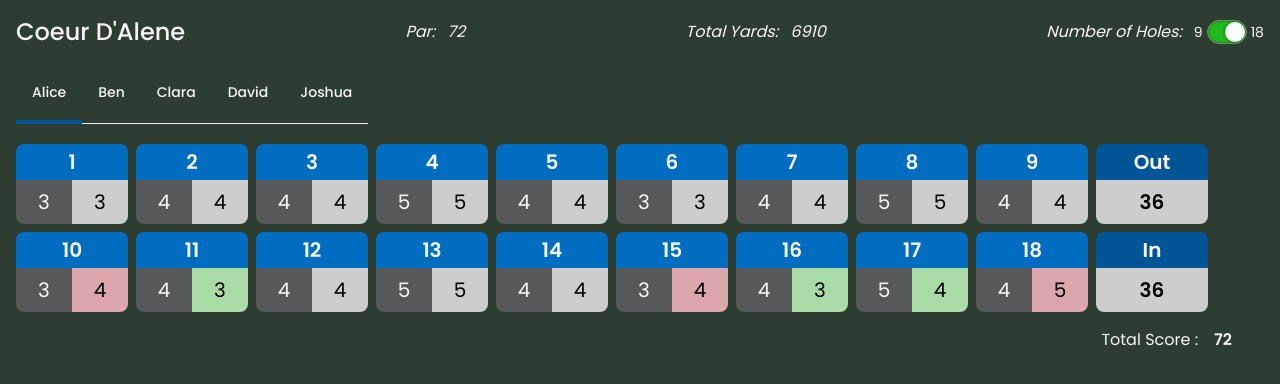
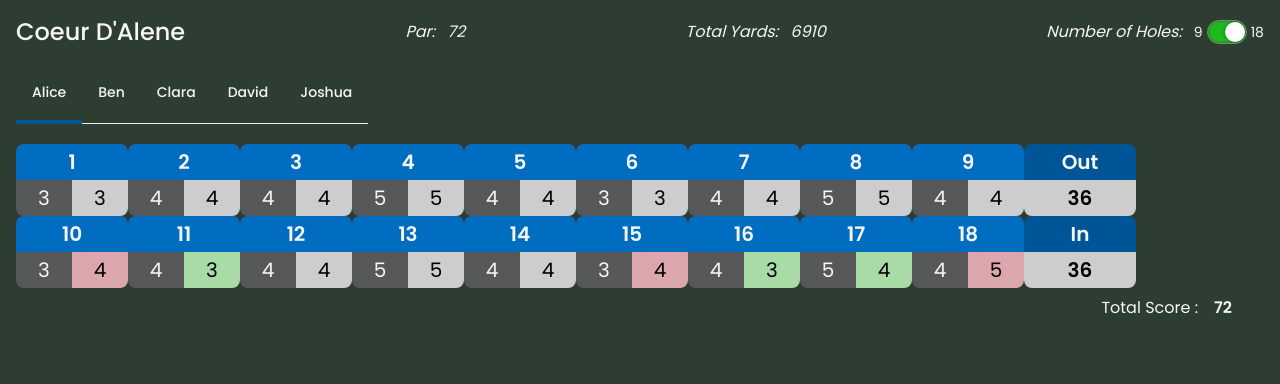
Before and after one commit to briantweed/golf-buddy, a Next.js app: page / in a window 1280 px wide. Shown: the top 384 px of the page. Built offline with nearby package versions, Linux system fonts and the light colour scheme.

Commit message:
init commit

```diff
--- a/src/pages/index.js
+++ b/src/pages/index.js
@@ -85,8 +85,8 @@ const ScoreCard = (props) => {
     const TotalPlayerScore = FrontNineScore + (isFullRound ? BackNineScore : 0);
 
     return (
-        <section className={"flex flex-col gap-2 justify-center items-start pb-4 mt-6"}>
-            <div className={"grid grid-cols-10 gap-2"}>
+        <section className={"flex flex-col gapy-1 justify-center items-start pb-4 mt-6"}>
+            <div className={"grid grid-cols-10 gapy-1"}>
                 {FrontNine.map((score, index) => {
                     const parValue = testGame.Holes[index].Par;
                     const strokeValue = score.Stroke;
@@ -105,8 +105,8 @@ const ScoreCard = (props) => {
                         <div key={index}>
                             <div className={"text-center font-semibold bg-lightBlue py-1 rounded-t-lg"}>{index + 1}</div>
                             <div className={"grid grid-cols-2 grow"}>
-                                <div className={"p-2 bg-grey-1 rounded-bl-lg flex items-center justify-center text-center"}>{parValue}</div>
-                                <div className={`p-2 ${bgColor} rounded-br-lg text-black flex items-center justify-center text-center`}>{strokeValue}</div>
+                                <div className={"py-1 bg-grey-1 rounded-bl-lg flex items-center justify-center text-center"}>{parValue}</div>
+                                <div className={`py-1 ${bgColor} rounded-br-lg text-black flex items-center justify-center text-center`}>{strokeValue}</div>
                             </div>
                         </div>
                     );
@@ -115,14 +115,14 @@ const ScoreCard = (props) => {
                 <div>
                     <div className={"text-center font-semibold bg-blue py-1 rounded-t-lg"}>Out</div>
                     <div className={"flex"}>
-                        <div className={"p-2 bg-grey-2 text-black font-semibold text-xl rounded-bl-lg rounded-br-lg w-28 flex items-center justify-center text-center"}>{FrontNineScore}</div>
+                        <div className={"py-1 bg-grey-2 text-black font-semibold text-xl rounded-bl-lg rounded-br-lg w-28 flex items-center justify-center text-center"}>{FrontNineScore}</div>
                     </div>
                 </div>
 
             </div>
 
             {isFullRound && (
-                <div className={"grid grid-cols-10 gap-2"}>
+                <div className={"grid grid-cols-10 gapy-1"}>
                     {BackNine.map((score, index) => {
                         const parValue = testGame.Holes[index].Par;
                         const strokeValue = score.Stroke;
@@ -141,8 +141,8 @@ const ScoreCard = (props) => {
                             <div key={index}>
                                 <div className={"text-center font-semibold bg-lightBlue py-1 rounded-t-lg"}>{index + 10}</div>
                                 <div className={"grid grid-cols-2 grow"}>
-                                    <div className={"p-2 bg-grey-1 rounded-bl-lg  flex items-center justify-center text-center"}>{parValue}</div>
-                                    <div className={`p-2 ${bgColor} rounded-br-lg text-black flex items-center justify-center text-center`}>{strokeValue}</div>
+                                    <div className={"py-1 bg-grey-1 rounded-bl-lg  flex items-center justify-center text-center"}>{parValue}</div>
+                                    <div className={`py-1 ${bgColor} rounded-br-lg text-black flex items-center justify-center text-center`}>{strokeValue}</div>
                                 </div>
                             </div>
                         );
@@ -151,7 +151,7 @@ const ScoreCard = (props) => {
                     <div>
                         <div className={"text-center font-semibold bg-blue py-1 rounded-t-lg"}>In</div>
                         <div className={"flex"}>
-                            <div className={"p-2 bg-grey-2 text-black font-semibold text-xl rounded-bl-lg rounded-br-lg w-28 flex items-center justify-center text-center"}>{BackNineScore}</div>
+                            <div className={"py-1 bg-grey-2 text-black font-semibold text-xl rounded-bl-lg rounded-br-lg w-28 flex items-center justify-center text-center"}>{BackNineScore}</div>
                         </div>
                     </div>
 
```
